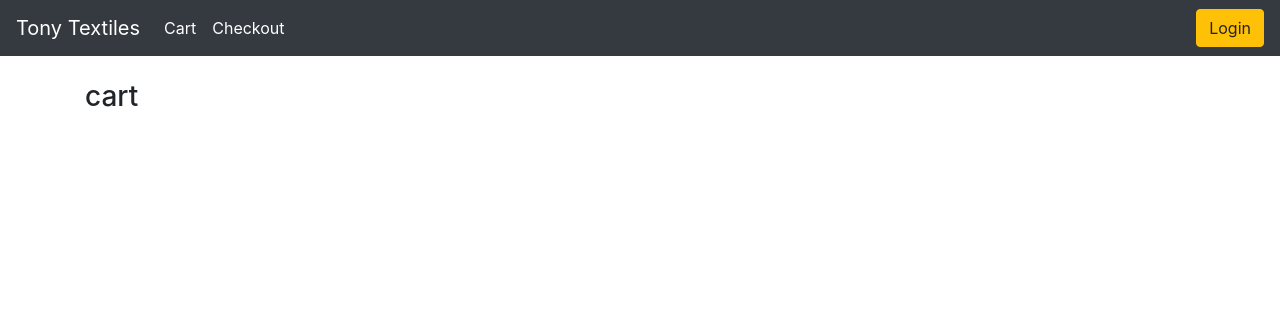
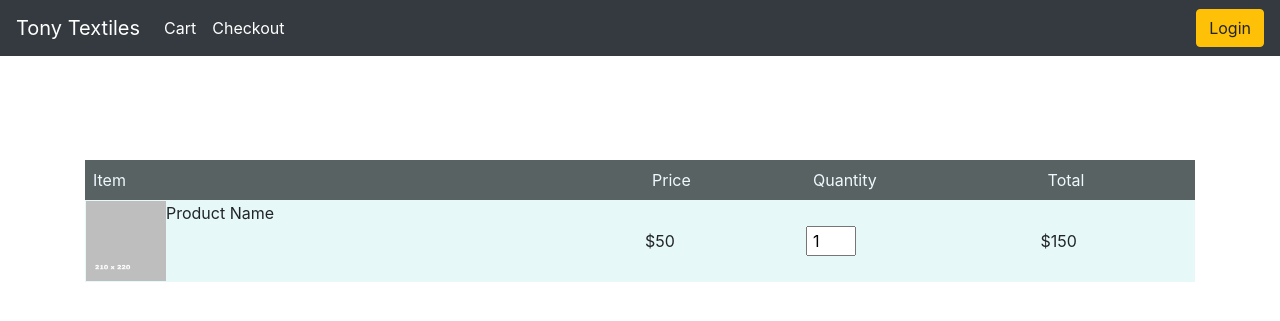
Before and after one commit to nived-s/tony-textiles-django, a Django app: page /cart/ in a window 1280 px wide. Shown: the top 321 px of the page. Run offline with Django 4.2, Linux system fonts and the light colour scheme; some libraries are stand-ins or nearby versions.

Commit message:
cart page table styling

```diff
--- a/tony_textiles/static/css/style.css
+++ b/tony_textiles/static/css/style.css
@@ -2,6 +2,9 @@
     font-family: 'IBM Plex Mono', monospace;
     font-family: 'Space Mono', monospace;
 }
+
+
+/* store.html  */
 
 .img-style{
     padding: 1rem;
@@ -28,3 +31,45 @@
     background-color: #4C4588;
     border-color: #4C4588;
 }
+
+
+
+/* cart.html  */
+
+.cart-page{
+    margin: 80px auto;
+}
+
+table{
+    width: 100%;
+    border-collapse: collapse;
+}
+
+.item-table th{
+    text-align: left;
+    background-color: rgb(88, 98, 98);
+    color: aliceblue;
+    padding: 1vh;
+    font-weight: normal;
+}
+
+tr{
+    background-color: rgb(230, 248, 248);
+    border: 5px auto;
+}
+
+.cart-info{
+    display: flex;
+    flex-wrap: wrap;
+}
+
+.cart-info img{
+    width: 80px;
+    height: 80px;
+}
+
+.cart-page input{
+    width: 50px;
+    height: 30px;
+    padding: 5px;
+}
--- a/tony_textiles/store/templates/store/cart.html
+++ b/tony_textiles/store/templates/store/cart.html
@@ -1,5 +1,32 @@
 {% extends 'store/main.html' %}
 {% load static %}
+
+{% block css %}
+{{ block.super }}
+<link rel="stylesheet" type="text/css" href="{% static 'css/main.css' %}">
+{% endblock %}
+
 {% block content %}
-     <h3>cart</h3>
+     <div class="small-container cart-page">
+          <table class="item-table">
+               <tr>
+                    <th>Item</th>
+                    <th>Price</th>
+                    <th>Quantity</th>
+                    <th>Total</th>
+               </tr>
+               <tr>
+                    <td>
+                         <div class="cart-info">
+                              <img src="{%static 'images/item_img_res.jpg'%}" alt="">
+                              <p>Product Name</p>
+                         </div>
+                    </td>
+                    <td>$50</td>
+                    <td><input type="number" value="1" min="1"></td>
+                    <td>$150</td>
+               </tr>
+
+          </table>
+     </div>
 {% endblock content %}
--- a/tony_textiles/store/templates/store/main.html
+++ b/tony_textiles/store/templates/store/main.html
@@ -13,6 +13,9 @@
 
 </head>
 <body>
+
+
+	<!-- navbar  -->
 
 	<nav class="navbar navbar-expand-lg navbar-dark bg-dark">
 	  <a class="navbar-brand" href="{% url 'store' %}">Tony Textiles</a>
@@ -36,6 +39,7 @@
 	  </div>
 	</nav>
 
+	<!-- end of navbar  -->
 
      <div class="container">
             <br>
```
Also changed, not shown: tony_textiles/static/images/arrow-down.png (added), tony_textiles/static/images/arrow-up.png (added).
